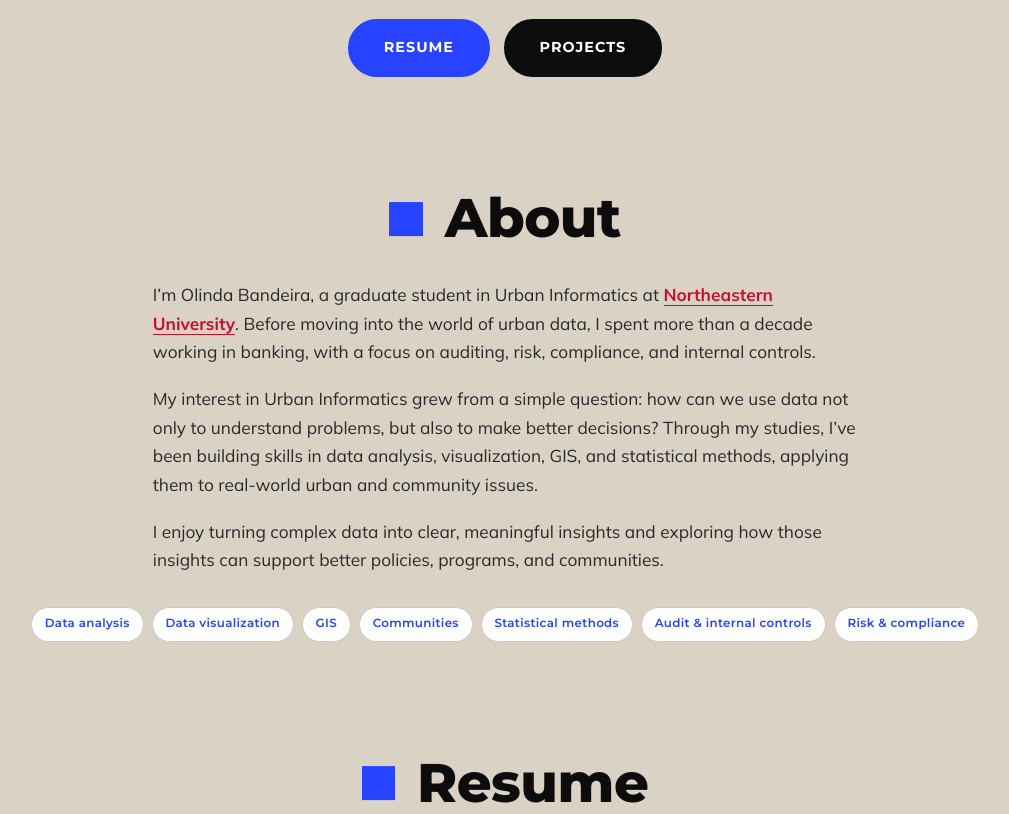
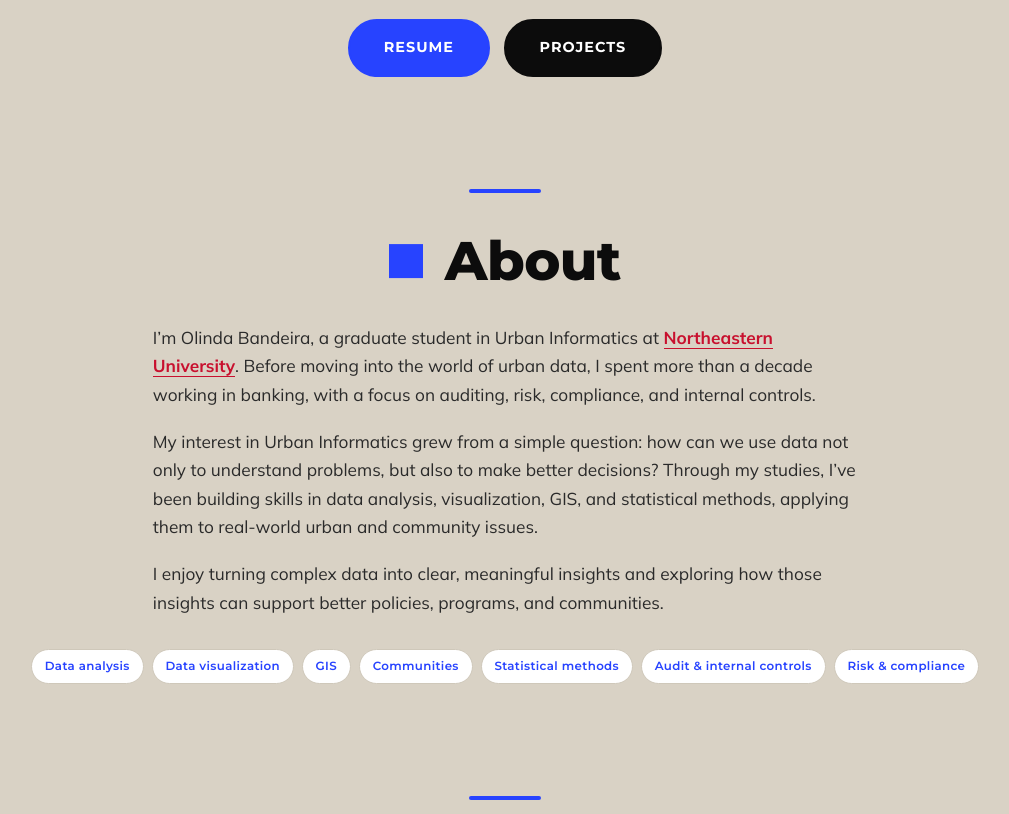
Before and after one commit to OBandeira/UEPortfolio, a plain HTML site: page index.html in a window 1280 px wide. Shown: the part 644-1458 px from the top of the page, without its empty margins (135-1144 px from the left). Drawn offline with Linux system fonts and the light colour scheme.

Commit message:
Add short divider bar at the start of each section
Co-Authored-By: Claude Sonnet 5.5 <noreply@anthropic.com>

```diff
--- a/index.html
+++ b/index.html
@@ -109,6 +109,8 @@
     section { padding-block: clamp(2rem, 4.5vw, 3.5rem); scroll-margin-top: 96px; }
     #awards { padding-bottom: clamp(1.5rem, 3vw, 2.5rem); }
     #contact { padding-top: clamp(2rem, 4vw, 3.5rem); }
+    /* short blue divider that opens each section after the hero, so readers can see where one ends and the next begins */
+    section + section::before { content: ""; display: block; width: 72px; height: 4px; margin: 0 auto clamp(1.6rem, 3.5vw, 2.4rem); background: var(--blue); border-radius: 2px; }
     .stitle { display: flex; align-items: center; justify-content: center; gap: .4em; text-align: center;
       font-weight: 800; font-size: clamp(2.1rem, 5vw, 3.4rem); letter-spacing: -.01em; }
     .stitle .sq { width: .62em; height: .62em; transform: translateY(.02em); }
```
